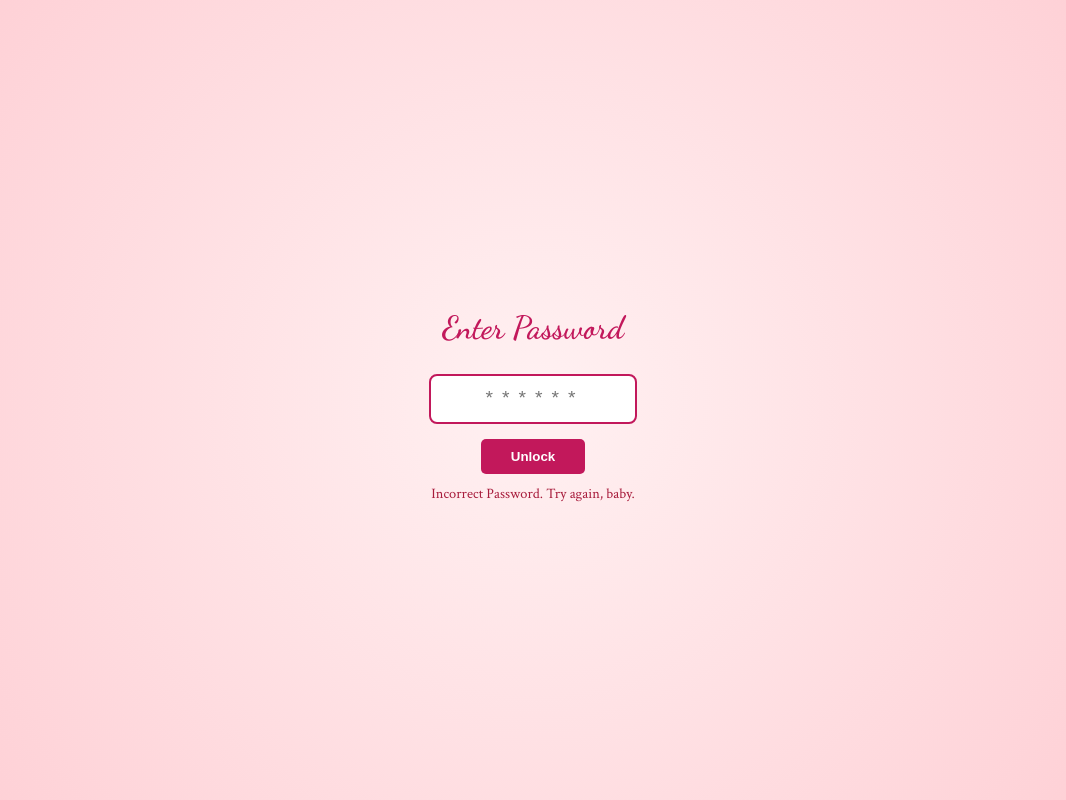
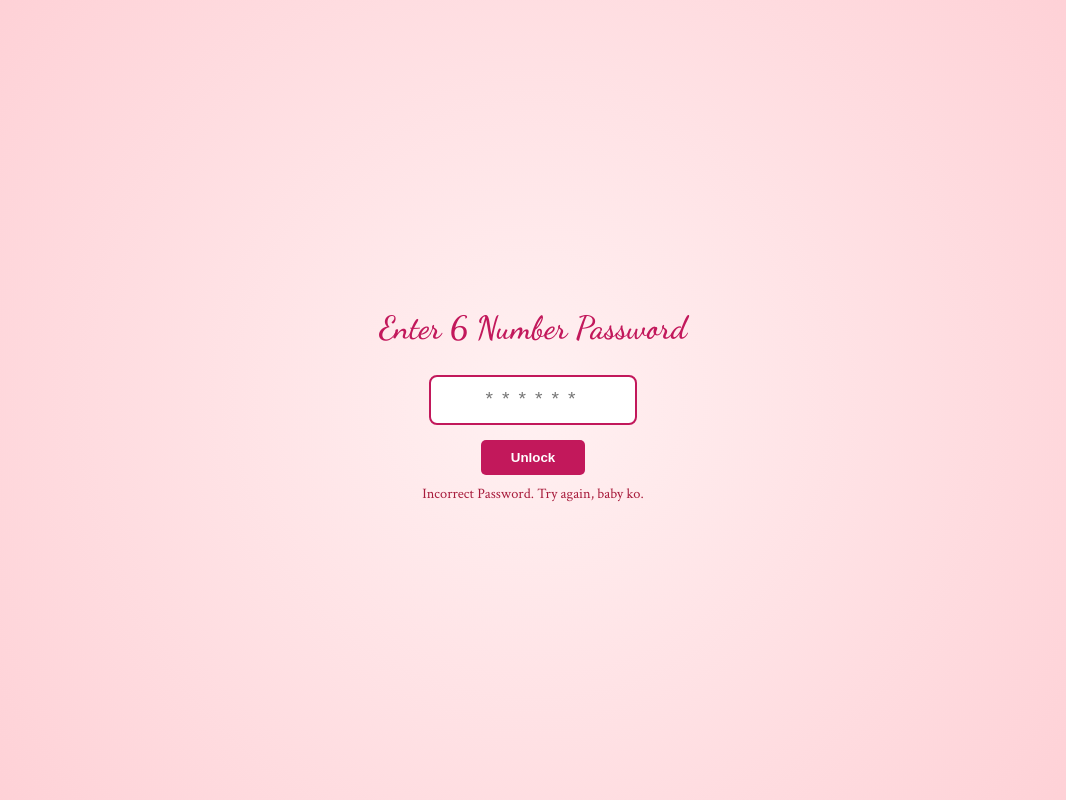
Before and after one commit to cracklings2001/Delivery, a plain HTML site: page index.html in a window 1280 px wide. Both pictures are taken after a click on the button "Unlock". Shown: the whole page, without its empty margins (107-1173 px from the left). Drawn offline with Linux system fonts and the light colour scheme.

Commit message:
Add files via upload

```diff
--- a/index.html
+++ b/index.html
@@ -170,10 +170,10 @@
     </div>
 
     <div id="screen-lock" class="screen active">
-        <h2 style="font-family: 'Dancing Script', cursive; font-size: 2rem; color: var(--ribbon);">Enter Password</h2>
+        <h2 style="font-family: 'Dancing Script', cursive; font-size: 2rem; color: var(--ribbon);">Enter 6 Number Password</h2>
         <input type="password" id="passInput" class="pass-input" placeholder="******">
         <button class="pass-btn" onclick="checkPassword()">Unlock</button>
-        <p id="error" class="error-msg">Incorrect Password. Try again, baby.</p>
+        <p id="error" class="error-msg">Incorrect Password. Try again, baby ko.</p>
     </div>
 
     <div id="screen-door" class="screen">
```
